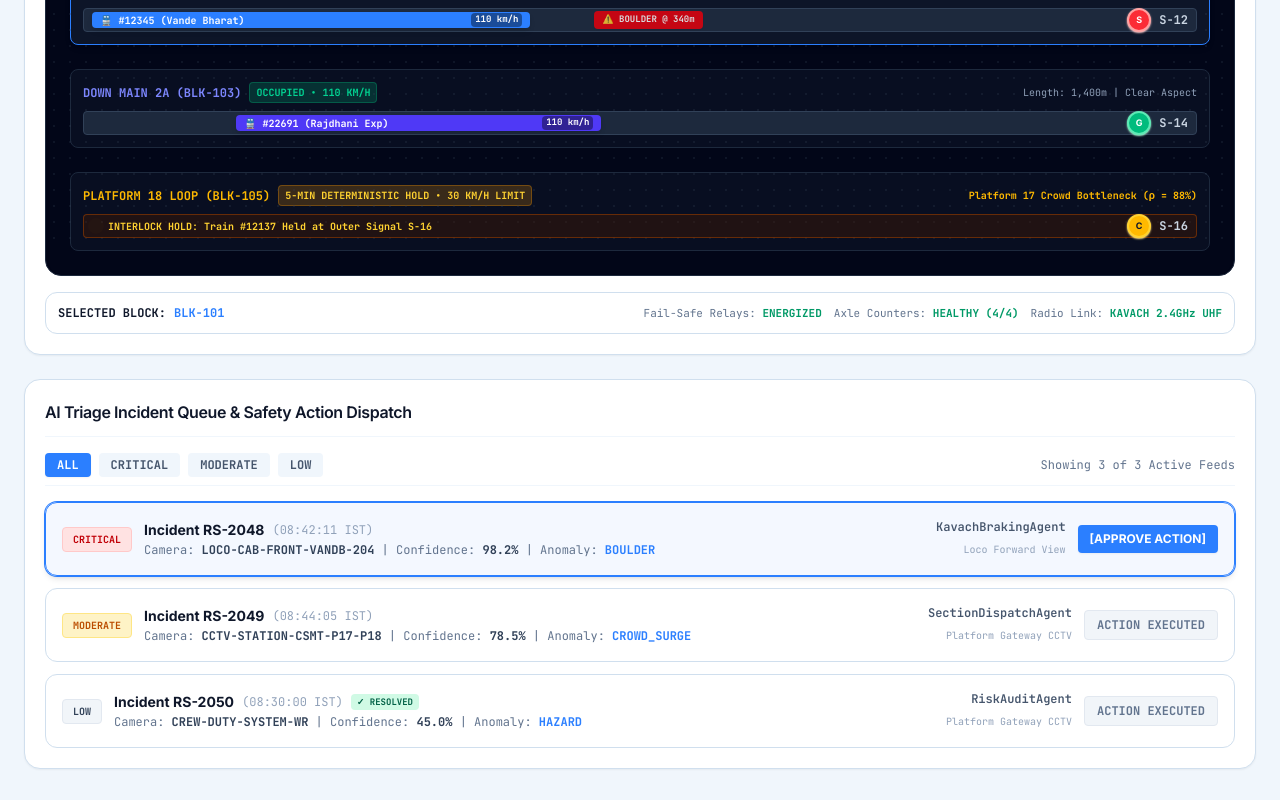
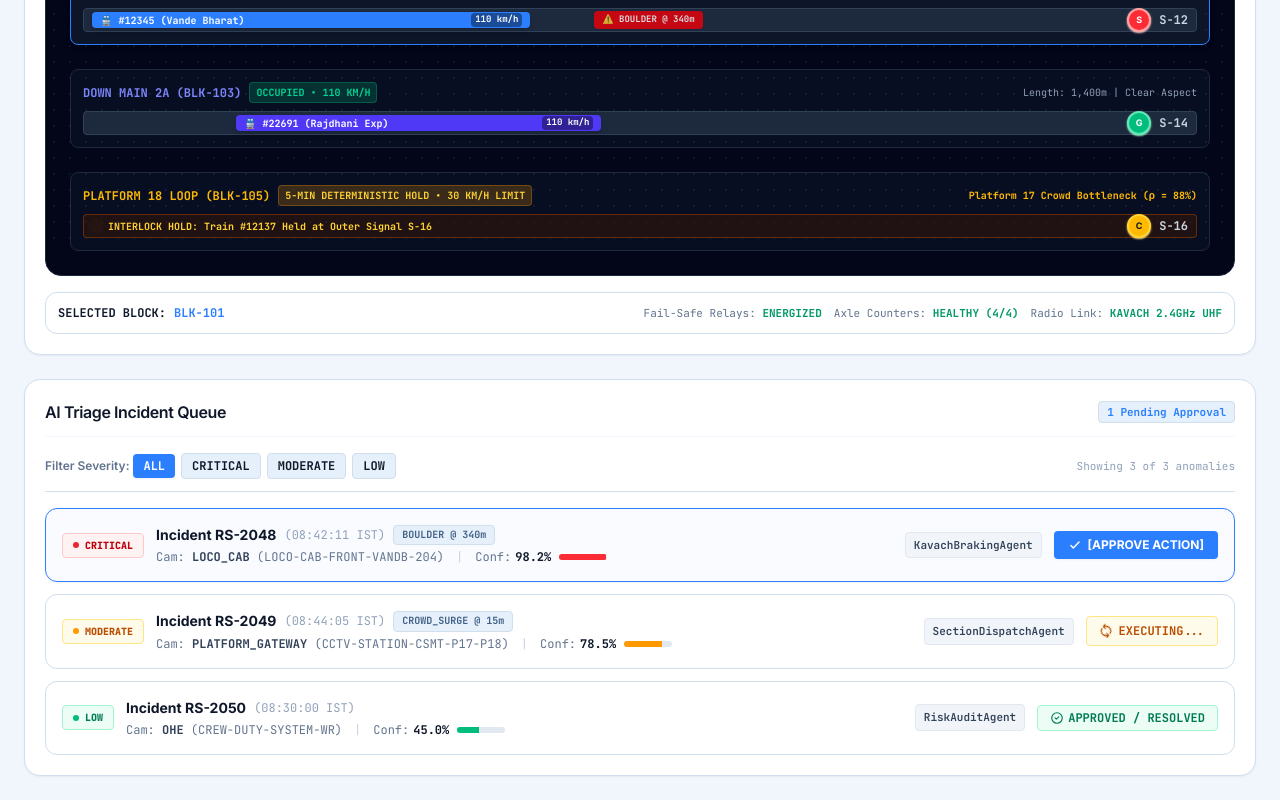
Before and after one commit to ritam413/RailSuraksha-AI-, a Next.js app: page / in a window 1280 px wide. Shown: the part 448-1248 px from the top of the page. Built offline with nearby package versions, Linux system fonts and the light colour scheme.

Commit message:
feat(ui): build IncidentQueue component with AI triage badges

```diff
--- a/src/components/Overview/IncidentQueue.tsx
+++ b/src/components/Overview/IncidentQueue.tsx
@@ -1,146 +1,221 @@
-// src/components/Overview/IncidentQueue.tsx
 'use client';
 
+// src/components/Overview/IncidentQueue.tsx
 import React, { useState } from 'react';
 import { Card } from '../Common/Card';
 import { MOCK_INCIDENTS } from '@/lib/mockData';
 import { IncidentRecord, SeverityCategory } from '@/types/apiContracts';
 
 interface IncidentQueueProps {
+  incidents?: IncidentRecord[];
+  selectedIncidentId?: string;
   onSelectIncident?: (incident: IncidentRecord) => void;
   onApproveAction?: (incidentId: string) => void;
-  selectedIncidentId?: string;
 }
 
 export const IncidentQueue: React.FC<IncidentQueueProps> = ({
+  incidents = MOCK_INCIDENTS,
+  selectedIncidentId,
   onSelectIncident,
-  onApproveAction,
-  selectedIncidentId
+  onApproveAction
 }) => {
-  const [incidents, setIncidents] = useState<IncidentRecord[]>(MOCK_INCIDENTS);
-  const [filterSeverity, setFilterSeverity] = useState<'ALL' | SeverityCategory>('ALL');
+  const [activeSeverityFilter, setActiveSeverityFilter] = useState<'ALL' | SeverityCategory>('ALL');
+  const [localStatusMap, setLocalStatusMap] = useState<Record<string, IncidentRecord['status']>>({});
 
   const handleApprove = (e: React.MouseEvent, incidentId: string) => {
     e.stopPropagation();
-    setIncidents((prev) =>
-      prev.map((item) =>
-        item.incidentId === incidentId ? { ...item, status: 'RESOLVED' } : item
-      )
-    );
-    if (onApproveAction) onApproveAction(incidentId);
+    setLocalStatusMap((prev) => ({ ...prev, [incidentId]: 'EXECUTING' }));
+
+    setTimeout(() => {
+      setLocalStatusMap((prev) => ({ ...prev, [incidentId]: 'RESOLVED' }));
+    }, 1200);
+
+    if (onApproveAction) {
+      onApproveAction(incidentId);
+    }
   };
 
   const filteredIncidents = incidents.filter((item) => {
-    if (filterSeverity === 'ALL') return true;
-    return item.severityCategory === filterSeverity;
+    if (activeSeverityFilter === 'ALL') return true;
+    return item.severityCategory === activeSeverityFilter;
   });
 
+  const pendingCount = incidents.filter(
+    (item) => (localStatusMap[item.incidentId] || item.status) === 'PENDING_APPROVAL'
+  ).length;
+
   return (
-    <Card title="AI Triage Incident Queue & Safety Action Dispatch">
+    <Card
+      title="AI Triage Incident Queue"
+      action={
+        <div className="flex items-center space-x-2">
+          <span className="px-2 py-0.5 bg-[#E6F0FA] text-[#2B7FFF] border border-[#D0DFEE] text-[11px] font-bold font-mono rounded">
+            {pendingCount} Pending Approval
+          </span>
+        </div>
+      }
+    >
       <div className="space-y-4">
         {/* Severity Filter Tabs */}
-        <div className="flex items-center justify-between flex-wrap gap-2 pb-2 border-b border-[#F0F6FC]">
-          <div className="flex items-center space-x-2">
-            {(['ALL', 'CRITICAL', 'MODERATE', 'LOW'] as const).map((sev) => (
+        <div className="flex items-center justify-between border-b border-[#D0DFEE] pb-3">
+          <div className="flex items-center space-x-1.5">
+            <span className="text-xs text-slate-500 font-semibold mr-1">Filter Severity:</span>
+            {(['ALL', 'CRITICAL', 'MODERATE', 'LOW'] as const).map((cat) => (
               <button
-                key={sev}
-                onClick={() => setFilterSeverity(sev)}
-                className={`px-3 py-1 text-xs font-mono font-bold rounded transition-all ${
-                  filterSeverity === sev
+                key={cat}
+                onClick={() => setActiveSeverityFilter(cat)}
+                className={`px-2.5 py-1 text-xs font-bold font-mono transition-all rounded ${
+                  activeSeverityFilter === cat
                     ? 'bg-[#2B7FFF] text-white shadow-xs'
-                    : 'bg-[#F0F6FC] text-slate-600 hover:bg-slate-200'
+                    : 'bg-[#E6F0FA] text-[#0F172A] hover:bg-slate-200 border border-[#D0DFEE]'
                 }`}
                 style={{ borderRadius: '4px' }}
               >
-                {sev}
+                {cat}
               </button>
             ))}
           </div>
-          <span className="text-xs font-mono text-slate-500">
-            Showing {filteredIncidents.length} of {incidents.length} Active Feeds
-          </span>
+
+          <div className="text-[11px] text-slate-400 font-mono hidden sm:block">
+            Showing {filteredIncidents.length} of {incidents.length} anomalies
+          </div>
         </div>
 
         {/* Incident List */}
         <div className="space-y-3">
-          {filteredIncidents.map((item) => {
+          {filteredIncidents.length === 0 ? (
+            <div className="py-8 text-center bg-[#F0F6FC] rounded-xl border border-dashed border-[#D0DFEE]">
+              <svg className="w-8 h-8 text-slate-400 mx-auto mb-2" fill="none" viewBox="0 0 24 24" stroke="currentColor">
+                <path strokeLinecap="round" strokeLinejoin="round" strokeWidth={1.5} d="M9 12l2 2 4-4m6 2a9 9 10 11-18 0 9 9 0 0118 0z" />
+              </svg>
+              <p className="text-xs font-bold text-[#0F172A]">No incidents found for severity filter "{activeSeverityFilter}"</p>
+              <p className="text-[11px] text-slate-500">All track safety telemetry parameters are operating within standard parameters.</p>
+            </div>
+          ) : (
+            filteredIncidents.map((item) => {
+              const currentStatus = localStatusMap[item.incidentId] || item.status;
               const isSelected = selectedIncidentId === item.incidentId;
+              const primaryBox = item.boundingBoxes && item.boundingBoxes[0];
+
               return (
                 <div
                   key={item.incidentId}
                   onClick={() => onSelectIncident && onSelectIncident(item)}
-                className={`p-4 border transition-all cursor-pointer flex flex-col md:flex-row md:items-center justify-between gap-3 ${
+                  className={`p-4 rounded-xl border transition-all cursor-pointer flex flex-col md:flex-row md:items-center justify-between gap-3 ${
                     isSelected
-                    ? 'bg-blue-50/70 border-[#2B7FFF] shadow-md ring-1 ring-[#2B7FFF]'
-                    : 'bg-white border-[#D0DFEE] hover:border-[#2B7FFF]'
+                      ? 'border-[#2B7FFF] bg-blue-50/40 shadow-xs'
+                      : 'border-[#D0DFEE] bg-white hover:border-[#2B7FFF] hover:shadow-xs'
                   }`}
                   style={{ borderRadius: '12px' }}
                 >
-                <div className="flex items-center space-x-3">
-                  {/* Severity Badge */}
+                  {/* Left Metadata Group */}
+                  <div className="flex items-start sm:items-center space-x-3">
+                    {/* Severity Badge with Status Dot */}
+                    <div className="flex flex-col items-center">
                       <span
-                    className={`px-2.5 py-1 text-[10px] font-bold font-mono rounded ${
+                        className={`px-2.5 py-1 text-[10px] font-extrabold font-mono rounded flex items-center space-x-1.5 ${
                           item.severityCategory === 'CRITICAL'
-                        ? 'bg-red-100 text-red-700 border border-red-200'
+                            ? 'bg-red-50 text-red-700 border border-red-200'
                             : item.severityCategory === 'MODERATE'
-                        ? 'bg-amber-100 text-amber-700 border border-amber-200'
-                        : 'bg-slate-100 text-slate-700 border border-slate-200'
+                            ? 'bg-amber-50 text-amber-700 border border-amber-200'
+                            : 'bg-emerald-50 text-emerald-700 border border-emerald-200'
                         }`}
                         style={{ borderRadius: '4px' }}
                       >
-                    {item.severityCategory}
+                        <span
+                          className={`w-1.5 h-1.5 rounded-full ${
+                            item.severityCategory === 'CRITICAL'
+                              ? 'bg-red-600 animate-pulse'
+                              : item.severityCategory === 'MODERATE'
+                              ? 'bg-amber-500'
+                              : 'bg-emerald-500'
+                          }`}
+                        />
+                        <span>{item.severityCategory}</span>
                       </span>
+                    </div>
 
                     <div>
-                    <div className="text-sm font-bold text-[#0F172A] flex items-center space-x-2">
+                      {/* Title & Timestamp */}
+                      <div className="text-sm font-bold text-[#0F172A] flex items-center space-x-2 flex-wrap">
                         <span>Incident {item.incidentId}</span>
-                      <span className="text-xs text-slate-400 font-mono font-normal">
-                        ({item.timestamp})
-                      </span>
-                      {item.status === 'RESOLVED' && (
-                        <span className="px-1.5 py-0.5 bg-emerald-100 text-emerald-800 text-[9px] font-mono font-bold rounded">
-                          ✓ RESOLVED
+                        <span className="text-xs text-slate-400 font-mono font-normal">({item.timestamp})</span>
+
+                        {/* Hazard Category Tag */}
+                        {primaryBox && (
+                          <span className="px-2 py-0.5 text-[10px] font-mono font-bold bg-[#E6F0FA] text-[#426188] border border-[#D0DFEE] rounded">
+                            {primaryBox.class} @ {primaryBox.estimatedDistanceMeters}m
                           </span>
                         )}
                       </div>
-                    <div className="text-xs text-slate-500 font-mono mt-0.5">
-                      Camera: <strong className="text-slate-700">{item.sourceCameraId}</strong> | Confidence:{' '}
-                      <strong className="text-slate-700">{(item.severityScore * 100).toFixed(1)}%</strong> | Anomaly:{' '}
-                      <strong className="text-[#2B7FFF]">{item.boundingBoxes[0]?.class || 'HAZARD'}</strong>
+
+                      {/* Sub-telemetry Detail */}
+                      <div className="text-xs text-slate-500 font-mono mt-1 flex items-center space-x-3 flex-wrap gap-y-1">
+                        <span>Cam: <strong className="text-slate-700">{item.cameraType}</strong> ({item.sourceCameraId})</span>
+                        <span className="text-slate-300">|</span>
+                        <span className="flex items-center space-x-1">
+                          <span>Conf:</span>
+                          <span className="font-bold text-[#0F172A]">{(item.severityScore * 100).toFixed(1)}%</span>
+                          <span className="w-12 bg-slate-200 rounded-full h-1.5 overflow-hidden inline-block ml-1">
+                            <span
+                              className={`h-full block ${
+                                item.severityScore > 0.9 ? 'bg-red-500' : item.severityScore > 0.7 ? 'bg-amber-500' : 'bg-emerald-500'
+                              }`}
+                              style={{ width: `${item.severityScore * 100}%` }}
+                            />
+                          </span>
+                        </span>
                       </div>
                     </div>
                   </div>
 
-                <div className="flex items-center space-x-3">
-                  <div className="text-right">
-                    <span className="text-xs font-mono text-slate-600 font-semibold block">
+                  {/* Right Action Group */}
+                  <div className="flex items-center space-x-3 self-end md:self-center">
+                    <span className="px-2 py-1 bg-slate-100 border border-slate-200 text-slate-700 text-[11px] font-mono font-semibold rounded">
                       {item.assignedAgent}
                     </span>
-                    <span className="text-[10px] font-mono text-slate-400">
-                      {item.cameraType === 'LOCO_CAB' ? 'Loco Forward View' : 'Platform Gateway CCTV'}
-                    </span>
-                  </div>
 
-                  {item.status === 'PENDING_APPROVAL' ? (
+                    {currentStatus === 'PENDING_APPROVAL' && (
                       <button
                         onClick={(e) => handleApprove(e, item.incidentId)}
-                      className="px-3 py-1.5 bg-[#2B7FFF] text-white text-xs font-bold rounded hover:bg-blue-600 active:scale-95 transition-all shadow-xs"
+                        className="px-3.5 py-1.5 bg-[#2B7FFF] text-white text-xs font-bold rounded hover:bg-blue-600 active:bg-blue-700 transition-all shadow-xs flex items-center space-x-1.5"
                         style={{ borderRadius: '4px' }}
                       >
-                      [APPROVE ACTION]
+                        <svg className="w-3.5 h-3.5" fill="none" viewBox="0 0 24 24" stroke="currentColor">
+                          <path strokeLinecap="round" strokeLinejoin="round" strokeWidth={2.5} d="M5 13l4 4L19 7" />
+                        </svg>
+                        <span>[APPROVE ACTION]</span>
                       </button>
-                  ) : (
-                    <span
-                      className="px-3 py-1.5 bg-slate-100 text-slate-500 text-xs font-mono font-bold rounded border border-slate-200"
-                      style={{ borderRadius: '4px' }}
-                    >
-                      ACTION EXECUTED
+                    )}
+
+                    {currentStatus === 'EXECUTING' && (
+                      <span className="px-3 py-1.5 bg-amber-50 border border-amber-200 text-amber-700 text-xs font-mono font-bold rounded flex items-center space-x-1.5" style={{ borderRadius: '4px' }}>
+                        <svg className="w-3.5 h-3.5 animate-spin" fill="none" viewBox="0 0 24 24" stroke="currentColor">
+                          <path strokeLinecap="round" strokeLinejoin="round" strokeWidth={2} d="M4 4v5h.582m15.356 2A8.001 8.001 0 004.582 9m0 0H9m11 11v-5h-.581m0 0a8.003 8.003 0 01-15.357-2m15.357 2H15" />
+                        </svg>
+                        <span>EXECUTING...</span>
+                      </span>
+                    )}
+
+                    {currentStatus === 'RESOLVED' && (
+                      <span className="px-3 py-1 bg-emerald-50 border border-emerald-200 text-emerald-700 text-xs font-mono font-bold rounded flex items-center space-x-1" style={{ borderRadius: '4px' }}>
+                        <svg className="w-3.5 h-3.5" fill="none" viewBox="0 0 24 24" stroke="currentColor">
+                          <path strokeLinecap="round" strokeLinejoin="round" strokeWidth={2} d="M9 12l2 2 4-4m6 2a9 9 10 11-18 0 9 9 0 0118 0z" />
+                        </svg>
+                        <span>APPROVED / RESOLVED</span>
+                      </span>
+                    )}
+
+                    {currentStatus === 'REJECTED' && (
+                      <span className="px-3 py-1 bg-slate-100 border border-slate-200 text-slate-600 text-xs font-mono font-bold rounded" style={{ borderRadius: '4px' }}>
+                        REJECTED
                       </span>
                     )}
                   </div>
                 </div>
               );
-          })}
+            })
+          )}
         </div>
       </div>
     </Card>
```
Also changed, not shown: 2 other files (tests, documents, lock files or other folders). Lines whose indentation alone changed are shown as unchanged.
